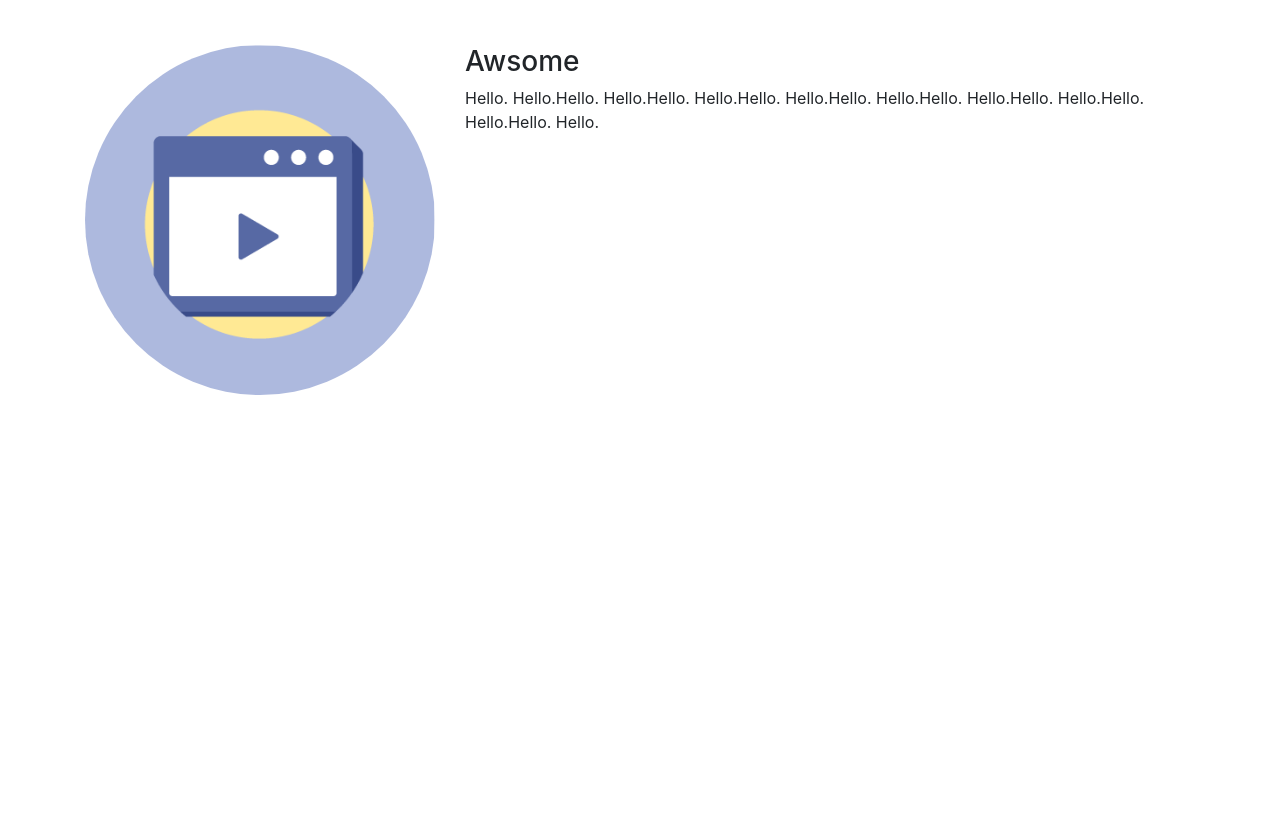
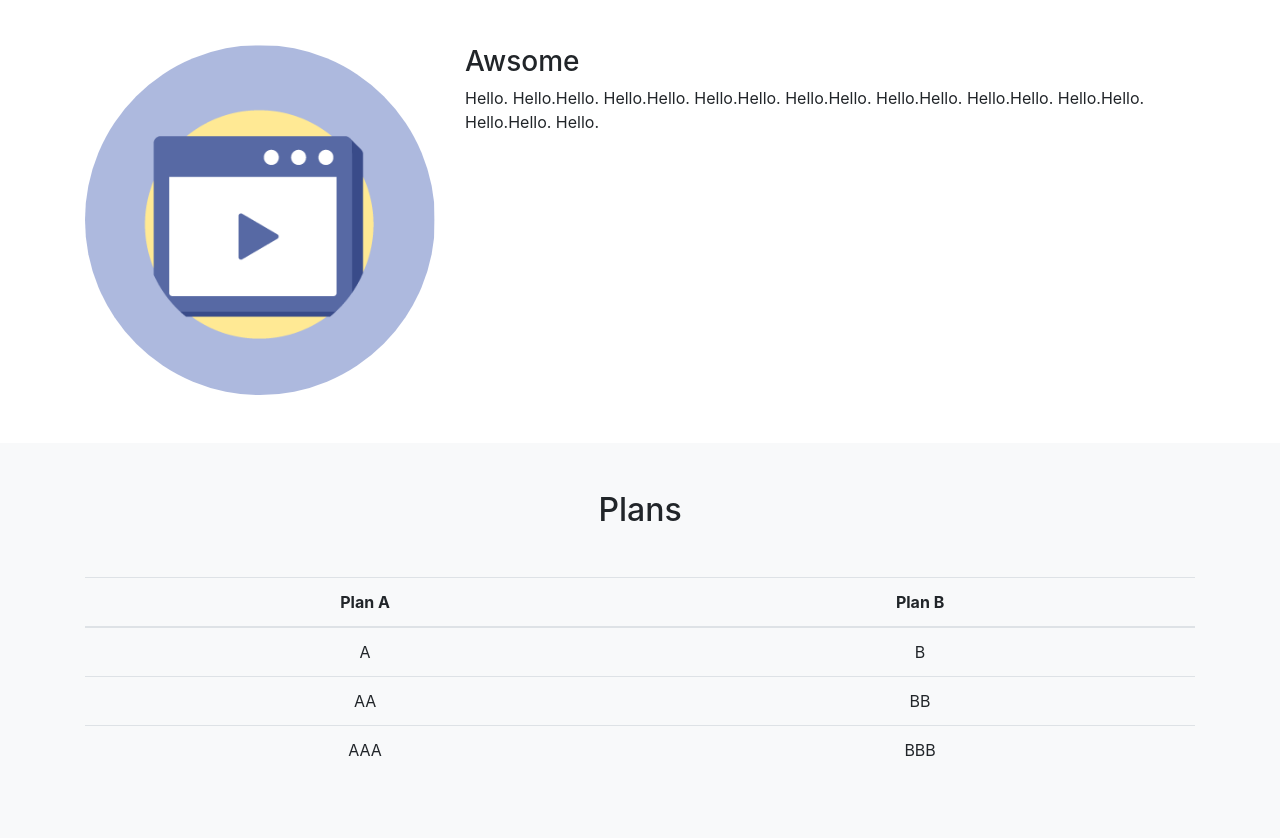
Before and after one commit to cyacyacho/MyBootstrap, a plain HTML site: page index.html in a window 1280 px wide. Shown: the part 723-1561 px from the top of the page. Before the commit the page ends 1166 px from the top, so only its background shows below. Drawn offline with nearby package versions, Linux system fonts and the light colour scheme.

Commit message:
tableの作成

```diff
--- a/index.html
+++ b/index.html
@@ -54,6 +54,24 @@
         </div>
       </section>
 
+      <section class="bg-light text-center py-5">
+        <h2 class="mb-5">Plans</h2>
+        <div class="container">
+          <!-- table classというのがBootstrapに用意されていて、自動で表をスタイリングしてくれる。 -->
+          <!-- table-hoverで選択時にホバーする -->
+          <table class="table table-hover">
+            <thead>
+              <tr><th>Plan A</th><th>Plan B</th></tr>
+            </thead>
+            <tbody>
+              <tr><td>A</td><td>B</td></tr>
+              <tr><td>AA</td><td>BB</td></tr>
+              <tr><td>AAA</td><td>BBB</td></tr>
+            </tbody>
+          </table>
+        </div>
+      </section>
+
     </main>
     <footer>
 
```
